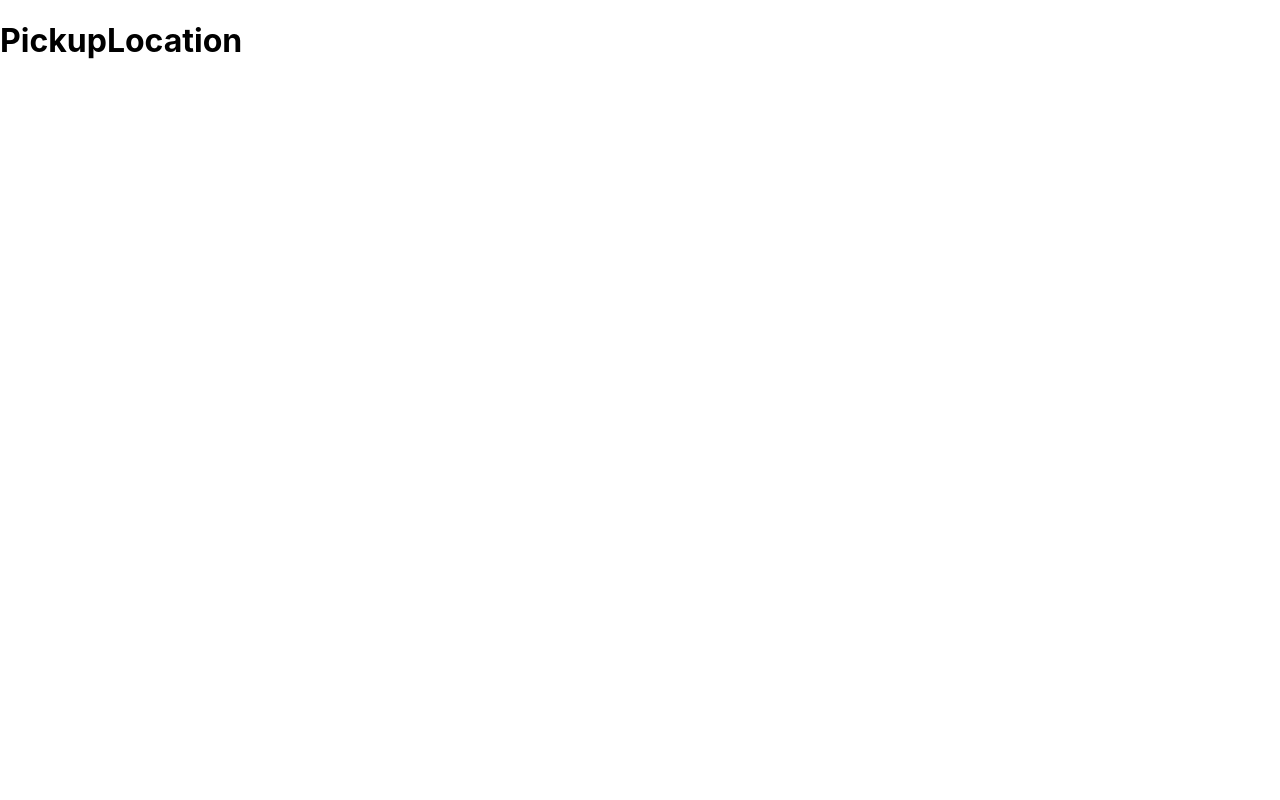
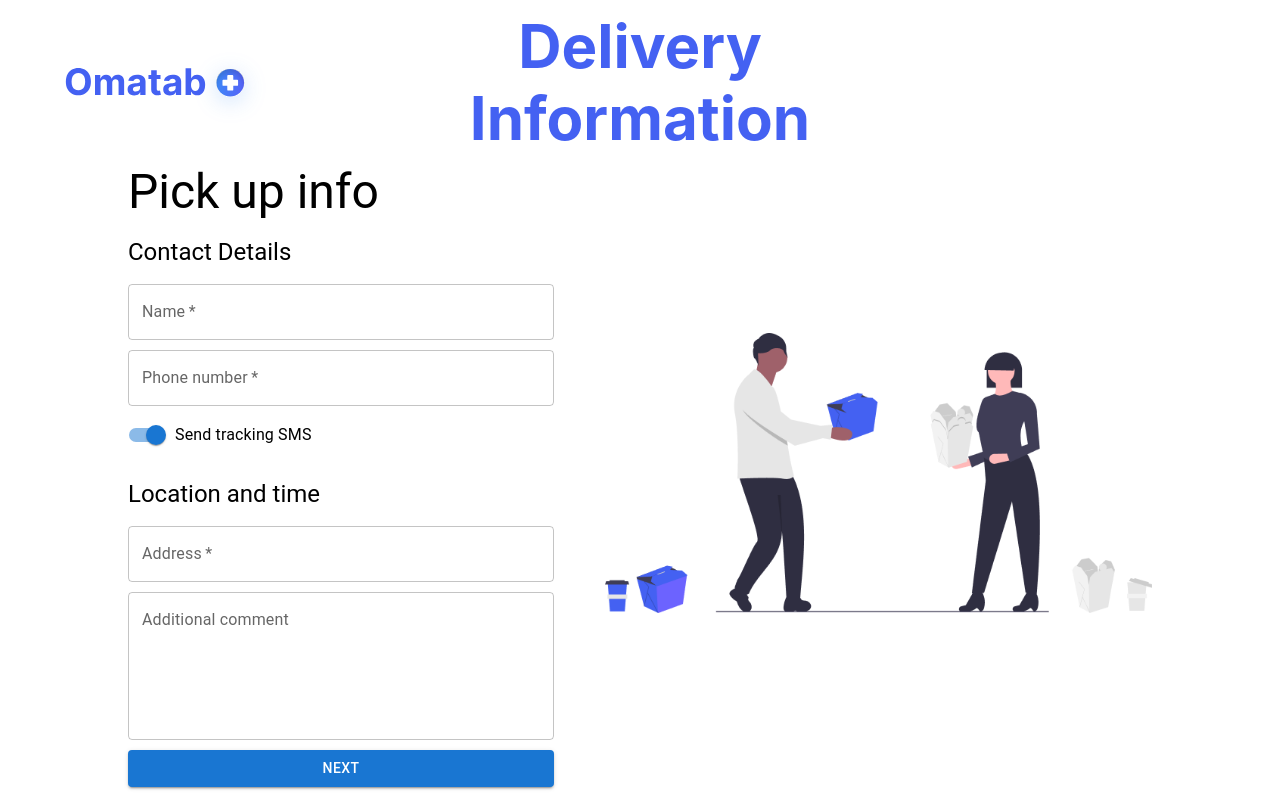
Before and after one commit to dieu-vu/junction-22-omatab, a React (Create React App) app in the folder client-app/: page /delivery/pickup in a window 1280 px wide. Built offline with nearby package versions, Linux system fonts and the light colour scheme.

Commit message:
add forms to delivery information

```diff
--- /dev/null
+++ b/client-app/src/components/DeliveryForm/index.tsx
@@ -0,0 +1,132 @@
+import { useNavigate } from 'react-router-dom';
+
+import {
+  TextField,
+  Typography,
+  Switch,
+  FormGroup,
+  FormControlLabel,
+  Button,
+} from '@mui/material';
+import { useState } from 'react';
+
+import './styles.css';
+
+interface Props {
+  title: string;
+  isPickedUp: boolean;
+}
+
+export default function DeliveryForm({ title, isPickedUp }: Props) {
+  const navigate = useNavigate();
+
+  const [formState, setFormState] = useState({
+    name: '',
+    phoneNumber: '',
+    hasTrackingSMS: true,
+    address: '',
+    time: new Date().toISOString().substring(0, 19),
+    comment: '',
+  });
+
+  const handleButtonClick = (event: any) => {
+    event.preventDefault();
+
+    if (
+      formState.name !== '' &&
+      formState.phoneNumber !== '' &&
+      formState.address !== '' &&
+      formState.time !== ''
+    ) {
+      isPickedUp ? navigate('/delivery/dropoff') : console.log(formState);
+    }
+  };
+
+  return (
+    <form className='form-container' onSubmit={handleButtonClick}>
+      <Typography variant='h3' marginBottom={2}>
+        {title}
+      </Typography>
+      <Typography variant='h5' marginBottom={2}>
+        Contact Details
+      </Typography>
+
+      <TextField
+        id='outlined-basic'
+        label='Name'
+        variant='outlined'
+        required
+        value={formState.name}
+        onChange={(event) =>
+          setFormState({ ...formState, name: event.target.value })
+        }
+        style={{ marginBottom: 10 }}
+      />
+      <TextField
+        id='outlined-basic'
+        label='Phone number'
+        variant='outlined'
+        required
+        value={formState.phoneNumber}
+        onChange={(event) =>
+          setFormState({ ...formState, phoneNumber: event.target.value })
+        }
+        style={{ marginBottom: 10 }}
+      />
+      <FormGroup>
+        <FormControlLabel
+          control={<Switch defaultChecked={formState.hasTrackingSMS} />}
+          label='Send tracking SMS'
+        />
+      </FormGroup>
+
+      <Typography variant='h5' marginTop={3} marginBottom={2}>
+        Location and time
+      </Typography>
+      <TextField
+        id='address'
+        label='Address'
+        variant='outlined'
+        required
+        value={formState.address}
+        onChange={(event) =>
+          setFormState({ ...formState, address: event.target.value })
+        }
+        style={{ marginBottom: 10 }}
+      />
+
+      {!isPickedUp && (
+        <TextField
+          id='datetime-local'
+          label='Pick a time'
+          type='datetime-local'
+          defaultValue={formState.time}
+          InputLabelProps={{
+            shrink: true,
+          }}
+          inputProps={{
+            step: 300,
+          }}
+          style={{ marginTop: 10, marginBottom: 10 }}
+        />
+      )}
+
+      <TextField
+        id='comment'
+        label='Additional comment'
+        variant='outlined'
+        value={formState.comment}
+        onChange={(event) =>
+          setFormState({ ...formState, comment: event.target.value })
+        }
+        multiline
+        rows={5}
+        style={{ marginBottom: 10 }}
+      />
+
+      <Button type='submit' variant='contained'>
+        Next
+      </Button>
+    </form>
+  );
+}
--- /dev/null
+++ b/client-app/src/components/DeliveryForm/styles.css
@@ -0,0 +1,5 @@
+.form-container {
+  width: 55%;
+  display: flex;
+  flex-direction: column;
+}
--- /dev/null
+++ b/client-app/src/features/deliveryInfo/DropoffInfo.tsx
@@ -0,0 +1,18 @@
+import DeliveryForm from '../../components/DeliveryForm';
+import Header from '../../components/Header/Header';
+import deliveryImage from '../../assets/delivery.png';
+import './styles.css';
+
+export default function DropoffInfo() {
+  return (
+    <>
+      <Header title='Delivery Information' />
+      <div className='container'>
+        <DeliveryForm title='Drop off info' isPickedUp={false} />
+        <div style={{ marginLeft: '5%' }}>
+          <img src={deliveryImage} alt='Delivery Information' width='100%' />
+        </div>
+      </div>
+    </>
+  );
+}
--- a/client-app/src/features/deliveryInfo/DropoffLocation.tsx
+++ /dev/null
@@ -1,11 +0,0 @@
-
-
-const DropoffLocation = () => {
-    return (
-        <h1>
-          DropoffLocation
-        </h1>
-    )
-}
-
-export default DropoffLocation;
--- /dev/null
+++ b/client-app/src/features/deliveryInfo/PickupInfo.tsx
@@ -0,0 +1,18 @@
+import DeliveryForm from '../../components/DeliveryForm';
+import Header from '../../components/Header/Header';
+import deliveryImage from '../../assets/delivery.png';
+import './styles.css';
+
+export default function PickupInfo() {
+  return (
+    <>
+      <Header title='Delivery Information' />
+      <div className='container'>
+        <DeliveryForm title='Pick up info' isPickedUp={true} />
+        <div style={{ marginLeft: '5%' }}>
+          <img src={deliveryImage} alt='Delivery Information' width='100%' />
+        </div>
+      </div>
+    </>
+  );
+}
--- a/client-app/src/features/deliveryInfo/PickupLocation.tsx
+++ /dev/null
@@ -1,11 +0,0 @@
-
-
-const PickupLocation = () => {
-    return (
-        <h1>
-          PickupLocation
-        </h1>
-    )
-}
-
-export default PickupLocation;
--- /dev/null
+++ b/client-app/src/features/deliveryInfo/styles.css
@@ -0,0 +1,7 @@
+.container {
+  width: 80%;
+  margin: 0 auto;
+  display: flex;
+  align-items: center;
+  justify-content: space-between;
+}
--- a/client-app/src/layout/App.tsx
+++ b/client-app/src/layout/App.tsx
@@ -6,15 +6,15 @@ import {
   createBrowserRouter,
   createRoutesFromElements,
 } from 'react-router-dom';
-import PickupLocation from '../features/deliveryInfo/PickupLocation';
-import DropoffLocation from '../features/deliveryInfo/DropoffLocation';
+import DropoffInfo from '../features/deliveryInfo/DropoffInfo';
+import PickupInfo from '../features/deliveryInfo/PickupInfo';
 
 const router = createBrowserRouter(
   createRoutesFromElements(
     <>
       <Route path='/' element={<OrderSummary />} />
-      <Route path='/delivery/pickup' element={<PickupLocation />} />
-      <Route path='/delivery/dropoff' element={<DropoffLocation />} />
+      <Route path='/delivery/pickup' element={<PickupInfo />} />
+      <Route path='/delivery/dropoff' element={<DropoffInfo />} />
     </>
   )
 );
```
Also changed, not shown: client-app/src/assets/delivery.png (added).
